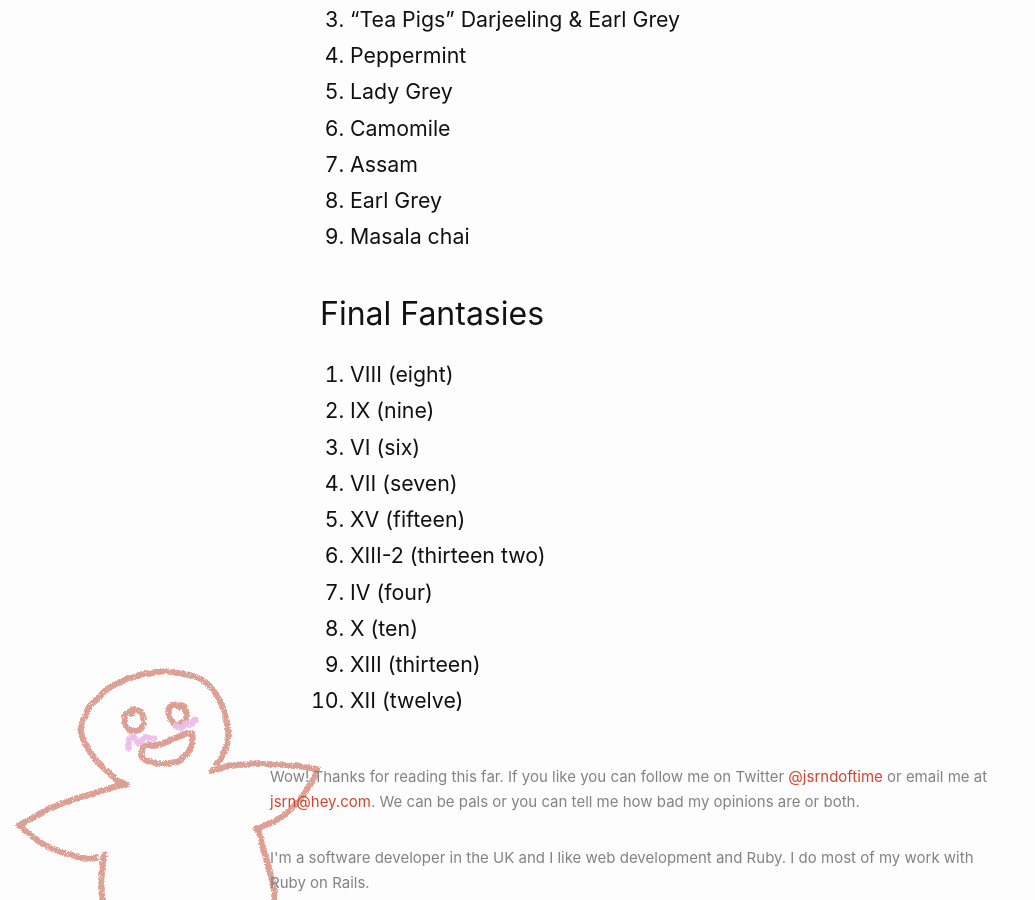
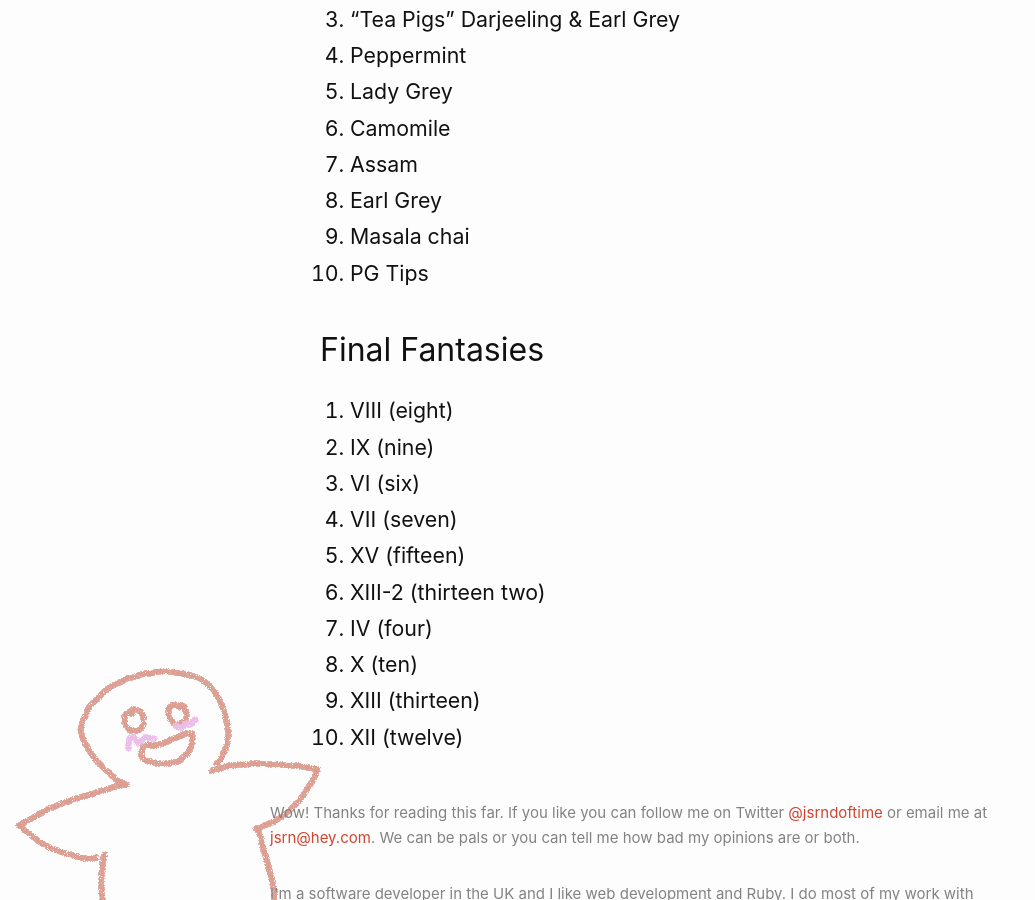
Before and after one commit to jsrn/jsrn.github.io, a Jekyll site: the page built from best.md, in a window 1280 px wide and 900 px high, scrolled down 688 px. Shown: the whole window, without its empty margins (0-1035 px from the left). Built offline with Jekyll 4.4.1, drawn with Linux system fonts in a browser that asks for light colours; our own code applies the rules of GitHub Pages for plain Markdown files.

Commit message:
Update best.md

```diff
--- a/best.md
+++ b/best.md
@@ -24,6 +24,7 @@
 1. Assam
 1. Earl Grey
 1. Masala chai
+1. PG Tips
 
 ## Final Fantasies
 
```
